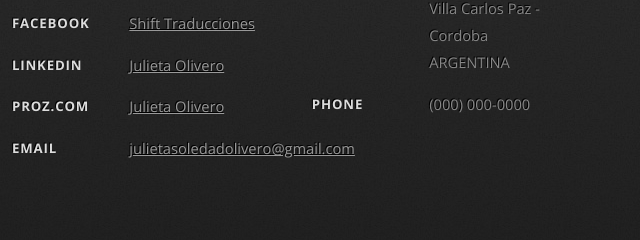
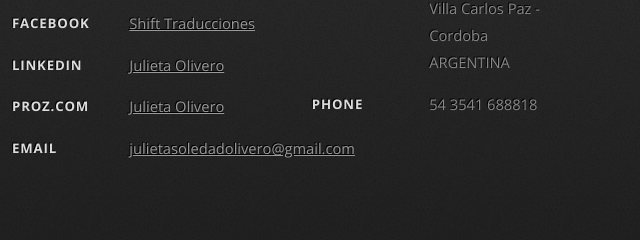
Before and after one commit to julietaolivero/julietaolivero, a plain HTML site: page index.html in a window 1280 px wide. Shown: the part 2403-2643 px from the top of the page, 640-1280 px from the left. Drawn offline with nearby package versions, Linux system fonts and the light colour scheme.

Commit message:
Texto index terminado

```diff
--- a/index.html
+++ b/index.html
@@ -247,7 +247,7 @@
 														ARGENTINA
 													</dd>
 													<dt>Phone</dt>
-													<dd>(000) 000-0000</dd>
+													<dd>54 3541 688818</dd>
 												</dl>
 											</div>
 										</div>
```
